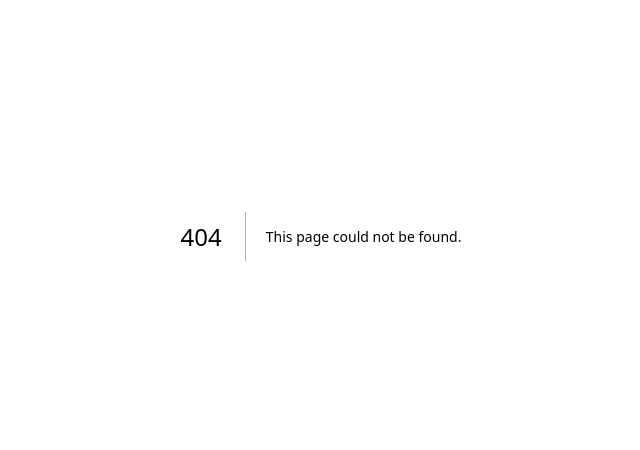
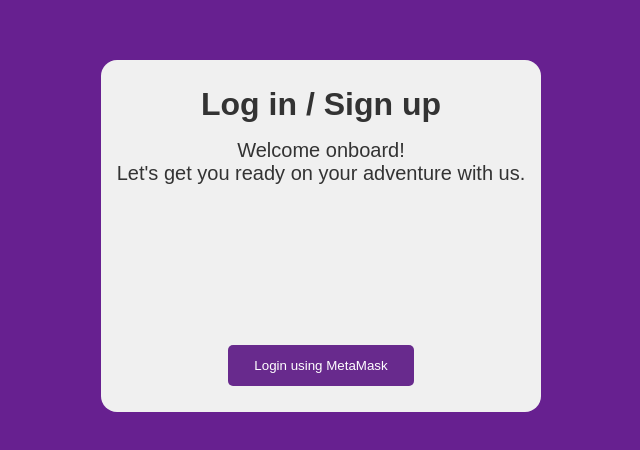
Before and after one commit to Mutton9558/PredixKit, a Next.js app in the folder frontend/: page /login in a window 1280 px wide. Before the commit this address had no page. Shown: the part 164-614 px from the top of the page, without its empty margins (319-959 px from the left). Built offline with nearby package versions, Linux system fonts and the light colour scheme.

Commit message:
Created Login Page
Only include dependencies for ethers.js for login features.

```diff
--- /dev/null
+++ b/frontend/src/app/components/button.tsx
@@ -0,0 +1,19 @@
+import React from 'react'
+
+type ButtonProps = {
+  onClick?: React.MouseEventHandler<HTMLButtonElement>;
+  children: React.ReactNode;
+  className?: string;
+};
+
+const button = ({ onClick, children, className = '' }: ButtonProps) => {
+  return (
+    <div>
+      <button onClick={onClick} className={className}>
+        {children}
+      </button>
+    </div>
+  )
+}
+
+export default button
--- a/frontend/src/app/globals.css
+++ b/frontend/src/app/globals.css
@@ -1,42 +1,35 @@
 :root {
-  --background: #ffffff;
-  --foreground: #171717;
-}
-
-@media (prefers-color-scheme: dark) {
-  :root {
-    --background: #0a0a0a;
-    --foreground: #ededed;
-  }
+  --background-color: linear-gradient(to bottom, #672090, #000000);
+  --login-bg-color: #672090;
 }
 
 html,
-body {
-  max-width: 100vw;
-  overflow-x: hidden;
+body,
+h1,
+h2,
+p {
+  margin: 0;
+  padding: 0;
+  font-family: Arial, Helvetica, sans-serif;
 }
 
-body {
-  color: var(--foreground);
-  background: var(--background);
-  font-family: Arial, Helvetica, sans-serif;
-  -webkit-font-smoothing: antialiased;
-  -moz-osx-font-smoothing: grayscale;
+.login-button {
+  background-color: #682A8D;
+  color: white;
+  border: none;
+  padding: 1em 2em;
+  border-radius: 5px;
+  cursor: pointer;
+  transition: transform 0.2s ease-in-out, font-weight 0.2s ease-in-out;
 }
 
-* {
-  box-sizing: border-box;
-  padding: 0;
-  margin: 0;
+.login-button:hover {
+  background-color: #7A3B9D;
+  transform: scale(1.125);
+  font-weight: bold;
 }
 
-a {
-  color: inherit;
-  text-decoration: none;
+.login-button:active {
+  background-color: #5A1C6D;
+  transform: scale(1);
 }
-
-@media (prefers-color-scheme: dark) {
-  html {
-    color-scheme: dark;
-  }
-}
--- /dev/null
+++ b/frontend/src/app/login/page.tsx
@@ -0,0 +1,58 @@
+'use client';
+import React from 'react'
+import { ethers } from 'ethers'
+import Button from '../components/button'
+
+const MetaMaskLogin = () => {
+  const handleLogin = async () => {
+    console.log('MetaMask login initiated');
+  };
+
+  return (
+    <Button onClick={handleLogin} className='login-button'>
+      Login using MetaMask
+    </Button>
+  );
+}
+
+const login = () => {
+  return (
+    <>
+      <div className='login-container'>
+        <div className='login'>
+          <div style={{ textAlign: 'center' }}>
+            <h1 style={{ marginBottom: '0.5em'}}>Log in / Sign up</h1>
+            <p style={{ fontSize: '1.25em'}}>Welcome onboard! <br /> Let's get you ready on your adventure with us.</p>
+          </div>
+          <MetaMaskLogin />
+        </div>
+      </div>
+
+      <style jsx>{`
+        .login-container {
+        display: flex;
+        flex-direction: row;
+        justify-content: center;
+        align-items: center;
+        height: 100vh;
+        background-color: var(--login-bg-color)
+        }
+
+      .login {
+        display: flex;
+        flex-direction: column;
+        align-items: center;
+        justify-content: center;
+        height: 40vh;
+        padding: 1em;
+        gap: 10em;
+        background-color: #f0f0f0;
+        color: #333;
+        border-radius: 1em;
+      }
+      `}</style>
+    </>
+  )
+}
+
+export default login
```
Also changed, not shown: frontend/package.json (+5 -4 lines), 1 other file (tests, documents, lock files or other folders).
